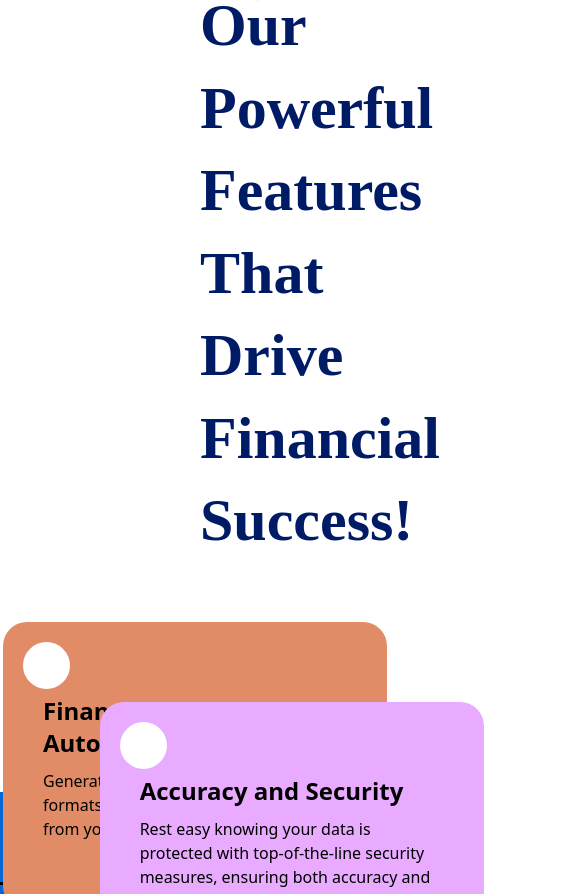
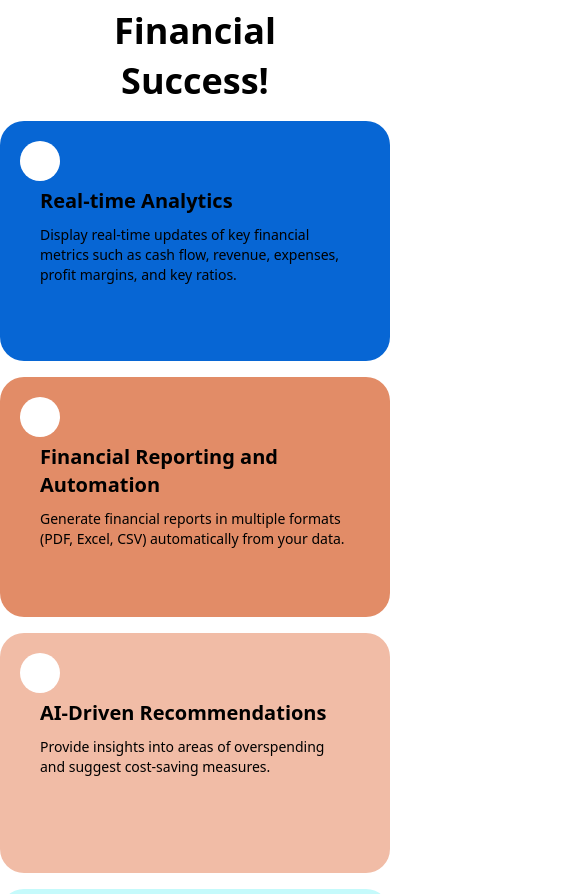
Before and after one commit to SarahSidAhmed/GDGDevFest, a Next.js app in the folder home-page/: page / in a window 390 px wide. Shown: the part 1106-2000 px from the top of the page, 564 px wide, since content can reach past the window. Built offline with nearby package versions, Linux system fonts and the light colour scheme; a web font is replaced by a local one.

Commit message:
LandingPage Mod

```diff
--- a/home-page/src/compounents/Dash.tsx
+++ b/home-page/src/compounents/Dash.tsx
@@ -7,8 +7,8 @@ import im2 from '../images/dash.png';
 const Dash: React.FC = () => {
   return (
 
-    <div className="flex flex-col justify-between items-center bg-[#001B66] px-16 py-28 pt-48 relative h-[350px] lg:h-[560px]">
-       <h3 className="lg:text-2xl text-lg font-outfit text-[#F9F4F1] px-32 text-center pt-1 lg:pt-48 leading-tight md:leading-normal">
+    <div className="flex flex-col justify-center items-center bg-[#001B66] px-16 py-28 pt-48 relative h-[350px] lg:h-[560px]">
+    <h3 className="lg:text-2xl text-lg font-outfit text-[#F9F4F1] px-32 text-center pt-1 lg:pt-48 leading-tight md:leading-normal">
       We simplify financial management with real-time insights, automated reporting, and AI-driven recommendations. Empower your business with accurate, secure, and user-friendly tools to stay ahead financially.
     </h3>
     <Image
--- a/home-page/src/compounents/Features.jsx
+++ b/home-page/src/compounents/Features.jsx
@@ -1,34 +1,58 @@
 "use client";
 
-import React from 'react';
+import React, { useState, useEffect } from 'react';
 import { features } from './data';
 
 const Features = () => {
+  const [isLargeScreen, setIsLargeScreen] = useState(true);
+
+  // Update the layout based on the window width
+  useEffect(() => {
+    const handleResize = () => {
+      setIsLargeScreen(window.innerWidth >= 768); // Set breakpoint for large screens (768px and up)
+    };
+
+    // Initialize layout
+    handleResize();
+
+    // Listen for window resize
+    window.addEventListener('resize', handleResize);
+
+    // Clean up the event listener
+    return () => {
+      window.removeEventListener('resize', handleResize);
+    };
+  }, []);
+
   return (
     <section>
-      <h1 className='font-bold text-6xl px-[200px] py-[60px] m text-center leading-snug text-custom-blue'>
-        Explore Our Powerful <br/>Features That Drive Financial <br /> Success!
-      </h1>
+     <h3 className='font-bold text-4xl sm:text-3xl md:text-4xl lg:text-5xl px-4 sm:px-8 md:px-16 lg:px-[100px] py-4 sm:py-6 lg:py-[60px] text-center leading-snug text-custom-blue'>
+        Explore Our Powerful <br /> Features That Drive Financial <br /> Success!
+      </h3>
+
+      {/* Conditionally render layout based on screen size */}
+      {isLargeScreen ? (
+        // Grid layout for large screens
         <div className="grid grid-cols-3 gap-[20px] justify-items-center">
-        {/* First Item: Centered in the First Column */}
-        <div className='col-span-1 flex justify-center my-[170px] ml-20'>
-          <div className='p-[20px] w-96 h-72 text-custom-blue rounded-3xl' style={{ backgroundColor: features[0].color }}>
-            <span className='w-[47px] h-[47px] inline-block rounded-full' style={{ backgroundColor: 'white' }}></span>
+          {/* First Item */}
+          <div className='col-span-1 flex justify-center my-[170px] sm:ml-20'>
+            <div className='p-[20px] w-full sm:w-96 h-60 sm:h-72 text-custom-blue rounded-3xl' style={{ backgroundColor: features[0].color }}>
+              <span className='w-[40px] h-[40px] sm:w-[47px] sm:h-[47px] inline-block rounded-full' style={{ backgroundColor: 'white' }}></span>
               <div className='px-[20px]'>
-              <h2 className='font-bold text-2xl pb-[10px]'>{features[0].title}</h2>
-              <p className='text-base font-medium'>{features[0].desc}</p>
+                <h2 className='font-bold text-xl sm:text-2xl pb-[10px]'>{features[0].title}</h2>
+                <p className='text-sm sm:text-base font-medium'>{features[0].desc}</p>
               </div>
             </div>
           </div>
 
-        {/* Second Column: Three Items Centered */}
+          {/* Second Column: Three Items */}
           <div className='col-span-1 flex flex-col items-center'>
             {features.slice(1, 4).map((feature, index) => (
-            <div key={index} className='p-[20px] w-96 h-72 text-custom-blue rounded-3xl mb-4' style={{ backgroundColor: feature.color }}>
-              <span className='w-[47px] h-[47px] inline-block rounded-full' style={{ backgroundColor: 'white' }}></span>
+              <div key={index} className='p-[20px] w-full sm:w-96 h-60 sm:h-72 text-custom-blue rounded-3xl mb-4' style={{ backgroundColor: feature.color }}>
+                <span className='w-[40px] h-[40px] sm:w-[47px] sm:h-[47px] inline-block rounded-full' style={{ backgroundColor: 'white' }}></span>
                 <div className='px-[20px]'>
-                <h2 className='font-bold text-2xl pb-[10px]'>{feature.title}</h2>
-                <p className='text-base font-medium'>{feature.desc}</p>
+                  <h2 className='font-bold text-xl sm:text-2xl pb-[10px]'>{feature.title}</h2>
+                  <p className='text-sm sm:text-base font-medium'>{feature.desc}</p>
                 </div>
               </div>
             ))}
@@ -37,17 +61,32 @@ const Features = () => {
           {/* Third Column: Two Items */}
           <div className='col-span-1 flex flex-col items-center my-[80px]'>
             {features.slice(4, 6).map((feature, index) => (
-            <div key={index} className='p-[20px] w-96 h-72 text-custom-blue rounded-3xl mb-4 mr-20 ' style={{ backgroundColor: feature.color }}>
-              <span className='w-[47px] h-[47px] inline-block rounded-full' style={{ backgroundColor: 'white' }}></span>
+              <div key={index} className='p-[20px] w-full sm:w-96 h-60 sm:h-72 text-custom-blue rounded-3xl mb-4 sm:mr-20' style={{ backgroundColor: feature.color }}>
+                <span className='w-[40px] h-[40px] sm:w-[47px] sm:h-[47px] inline-block rounded-full' style={{ backgroundColor: 'white' }}></span>
                 <div className='px-[20px]'>
-                <h2 className='font-bold text-2xl pb-[10px]'>{feature.title}</h2>
-                <p className='text-base font-medium'>{feature.desc}</p>
+                  <h2 className='font-bold text-xl sm:text-2xl pb-[10px]'>{feature.title}</h2>
+                  <p className='text-sm sm:text-base font-medium'>{feature.desc}</p>
                 </div>
               </div>
             ))}
           </div>
         </div>
-      <img className="relative" style={{ bottom: '430px' }} src="HandsPhone.png" alt="Phone in Hands" />
+      ) : (
+        // Flex layout for small screens
+        <div className="flex flex-col sm:flex-row sm:flex-wrap sm:justify-center items-center">
+          {features.map((feature, index) => (
+            <div key={index} className='p-[20px] w-full sm:w-96 h-60 sm:h-72 text-custom-blue rounded-3xl mb-4 sm:mr-4' style={{ backgroundColor: feature.color }}>
+              <span className='w-[40px] h-[40px] sm:w-[47px] sm:h-[47px] inline-block rounded-full' style={{ backgroundColor: 'white' }}></span>
+              <div className='px-[20px]'>
+                <h2 className='font-bold text-xl sm:text-2xl pb-[10px]'>{feature.title}</h2>
+                <p className='text-sm sm:text-base font-medium'>{feature.desc}</p>
+              </div>
+            </div>
+          ))}
+        </div>
+      )}
+
+      {/* Image displayed only on larger screens */}
 
     </section>
   );
--- a/home-page/src/compounents/Opinions.jsx
+++ b/home-page/src/compounents/Opinions.jsx
@@ -5,12 +5,14 @@ import { opinions } from './data';
 
 const Opinions = () => {
   return (
-    <section className='mt-[-450px] py-[50px]' style={{ backgroundColor: "#001B66" }}>
-      <img src="shape.png" alt="" className='absolute mt-[-230px]' style={{ right: '0px' }} />
-      <h1 className='font-bold text-6xl px-[200px] pb-[60px] text-center leading-snug text-white'>
+    <section className='py-[20px] md:py-[50px]' style={{ backgroundColor: "#001B66" }}>
+
+
+      <h3 className='font-bold text-4xl sm:text-3xl md:text-4xl lg:text-5xl px-4 sm:px-8 md:px-16 lg:px-[100px] pb-[30px] text-center leading-snug text-white'>
         Read What The <br /> Others Have To Say
-      </h1>
-      <div className='flex flex-col md:flex-row gap-[50px] md:gap-[100px] m-[50px]'>
+      </h3>
+
+      <div className='flex flex-col md:flex-row gap-[20px] md:gap-[50px] m-4 md:m-[20px]'>
         {opinions.map((val, index) => {
           return (
             <div className='w-full md:w-[360px] h-[253px] rounded-3xl' style={{ backgroundColor: val.color }} key={index}>
--- a/home-page/src/compounents/navbar.tsx
+++ b/home-page/src/compounents/navbar.tsx
@@ -21,8 +21,8 @@ const Navbar = () => {
           <a href="#Q&A" className='hover:text-[#E28C67]'>Q&A</a>
         </div>
         <div className='flex flex-row justify-between items-center gap-8 text-2xl'>
-          <button className='text-[#001B66] border-2 border-[#001B66] px-8 py-2 rounded-xl hover:text-[#F9F4F1] hover:bg-[#001B66]'>  <a href="http://localhost:3000/sign-in">Sign in</a></button>
-          <button className='text-[#F9F4F1] bg-[#001B66] px-8 py-2 rounded-xl hover:text-[#001B66] hover:bg-[#F9F4F1] hover:border-2 hover:border-[#001B66]'>  <a href="http://localhost:3000/sign-up">Sign Up</a></button>
+          <button className='text-[#001B66] border-2 border-[#001B66] px-8 py-2 rounded-xl hover:text-[#F9F4F1] hover:bg-[#001B66]'>  <a href="https://healthbank.vercel.app/sign-in">Sign in</a></button>
+          <button className='text-[#F9F4F1] bg-[#001B66] px-8 py-2 rounded-xl hover:text-[#001B66] hover:bg-[#F9F4F1] hover:border-2 hover:border-[#001B66]'>  <a href="https://healthbank.vercel.app/sign-up">Sign Up</a></button>
         </div>
       </div>
 
```
Lines whose indentation alone changed are shown as unchanged.
